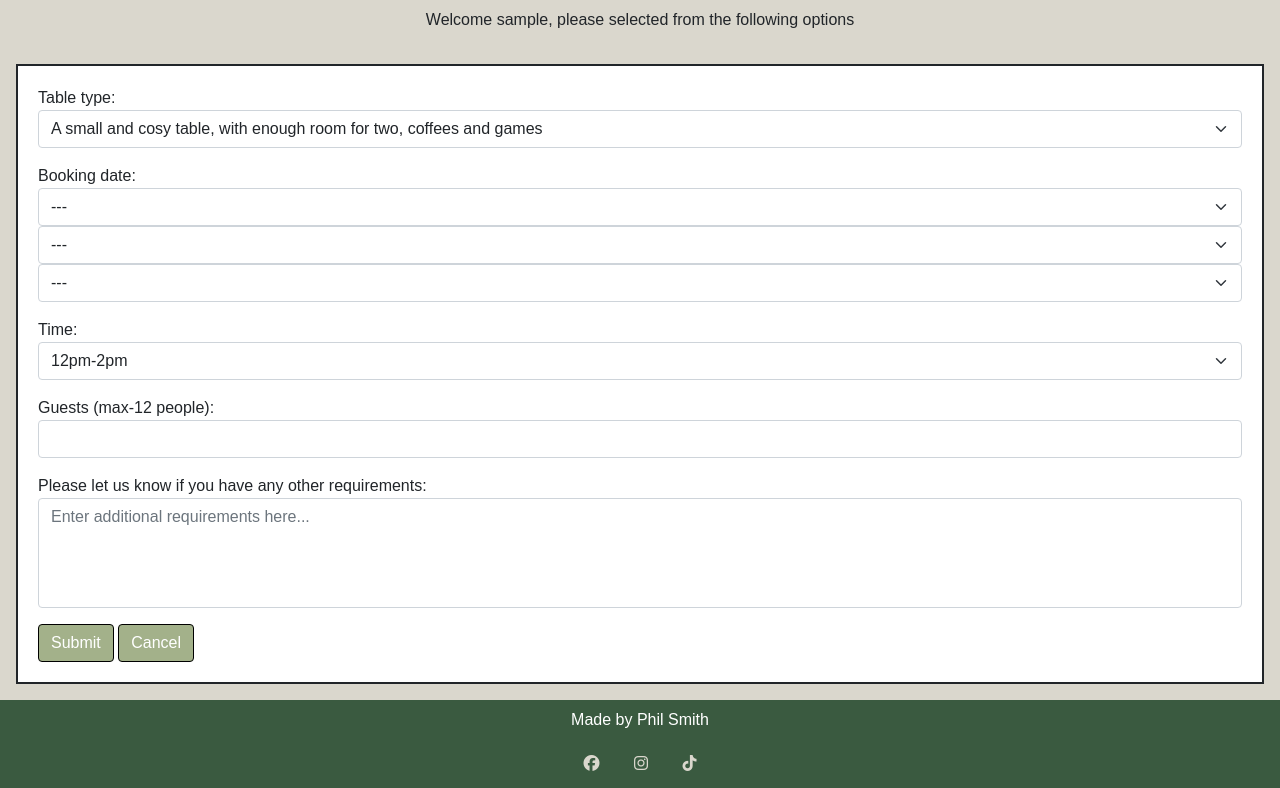
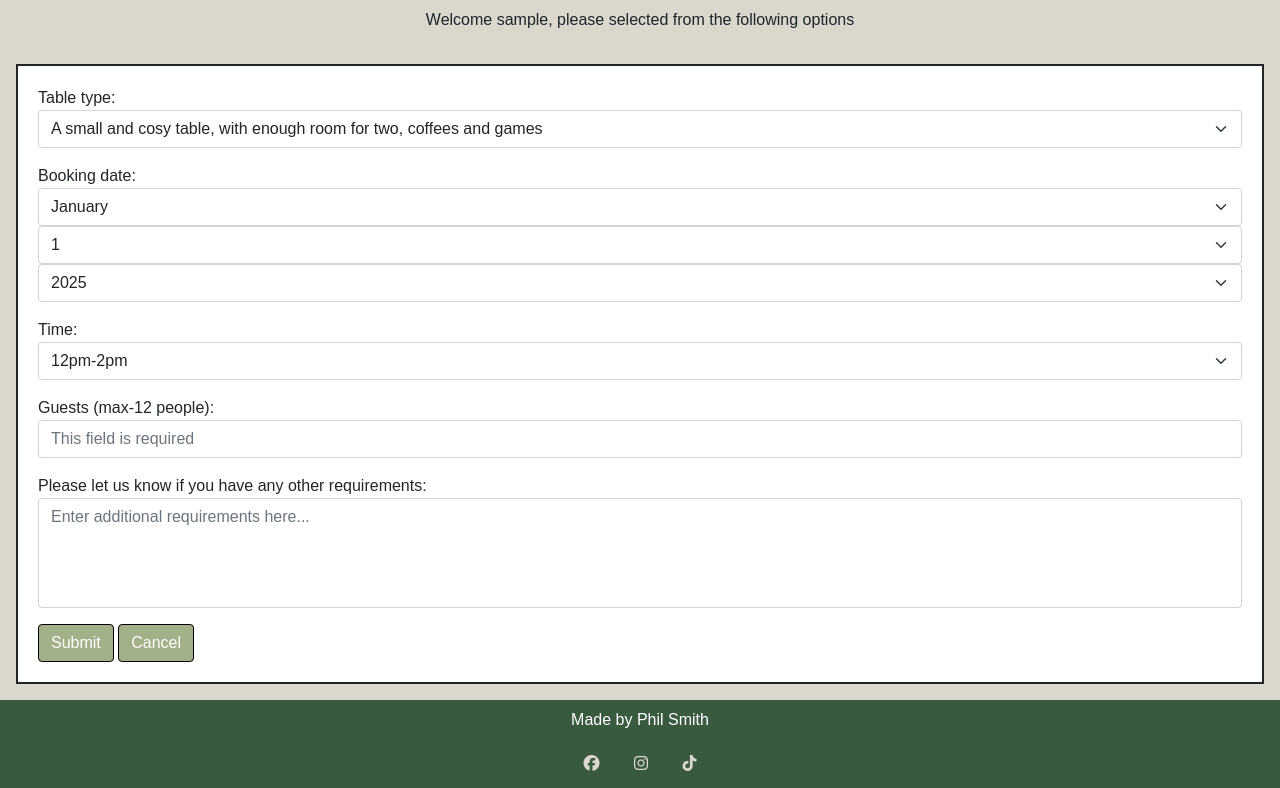
Before and after one commit to smithphil88/the_lucky_roll_cafe, a Django app: page /book/ in a window 1280 px wide. Shown: the part 252-1040 px from the top of the page. Run offline with Django 4.2, Linux system fonts and the light colour scheme; the visitor is signed in with stand-in values (Sample User, id 1); some libraries are stand-ins or nearby versions; some web fonts are replaced.

Commit message:
add fix to form marker appearing

```diff
--- a/static/css/style.css
+++ b/static/css/style.css
@@ -255,6 +255,10 @@ textarea {
     padding: 20px;
 }
 
+.errorlist {
+    display: none;
+}
+
 /* .form-width {
     width: 60%;
 } */
--- a/table_booking/forms.py
+++ b/table_booking/forms.py
@@ -14,7 +14,7 @@ from autoslug import AutoSlugField
 
 
 class BookingForm(forms.ModelForm):
-    booking_date = forms.DateField(widget=forms.SelectDateWidget(attrs={'class': 'form-select'}), required=False)
+    booking_date = forms.DateField(widget=forms.SelectDateWidget(attrs={'class': 'form-select'}), required=True)
     time = forms.ChoiceField(choices=TIME_SLOTS,widget=forms.Select(attrs={'class': 'form-select'}), required=False)
     additional_message = forms.CharField(
         label='Please let us know if you have any other requirements',
@@ -28,8 +28,8 @@ class BookingForm(forms.ModelForm):
     )
     table_type = forms.ChoiceField(choices=TABLE_TYPE, widget=forms.Select(attrs={'class': 'form-select'}), required=False)
     num_of_guests = forms.IntegerField(label="Guests (max-12 people)",
-        widget=forms.NumberInput(attrs={'class': 'form-control', 'type': 'number', 'min': 1, 'max': 12}),
-        required=False
+        widget=forms.NumberInput(attrs={'class': 'form-control', 'type': 'number', 'min': 1, 'max': 12, 'placeholder':'This field is required'}),
+        required=True,
     )
     slug = AutoSlugField(max_length=70, unique=True)
 
@@ -71,5 +71,3 @@ class EditProfileForm(UserChangeForm):
     class Meta:
         model = User
         fields =('username', 'email', 'first_name', 'last_name')
-
-# (widget=forms.DateInput(attrs={'class':'form-control', 'type':'date', 'value': datetime.date.today}), required=False)
```
